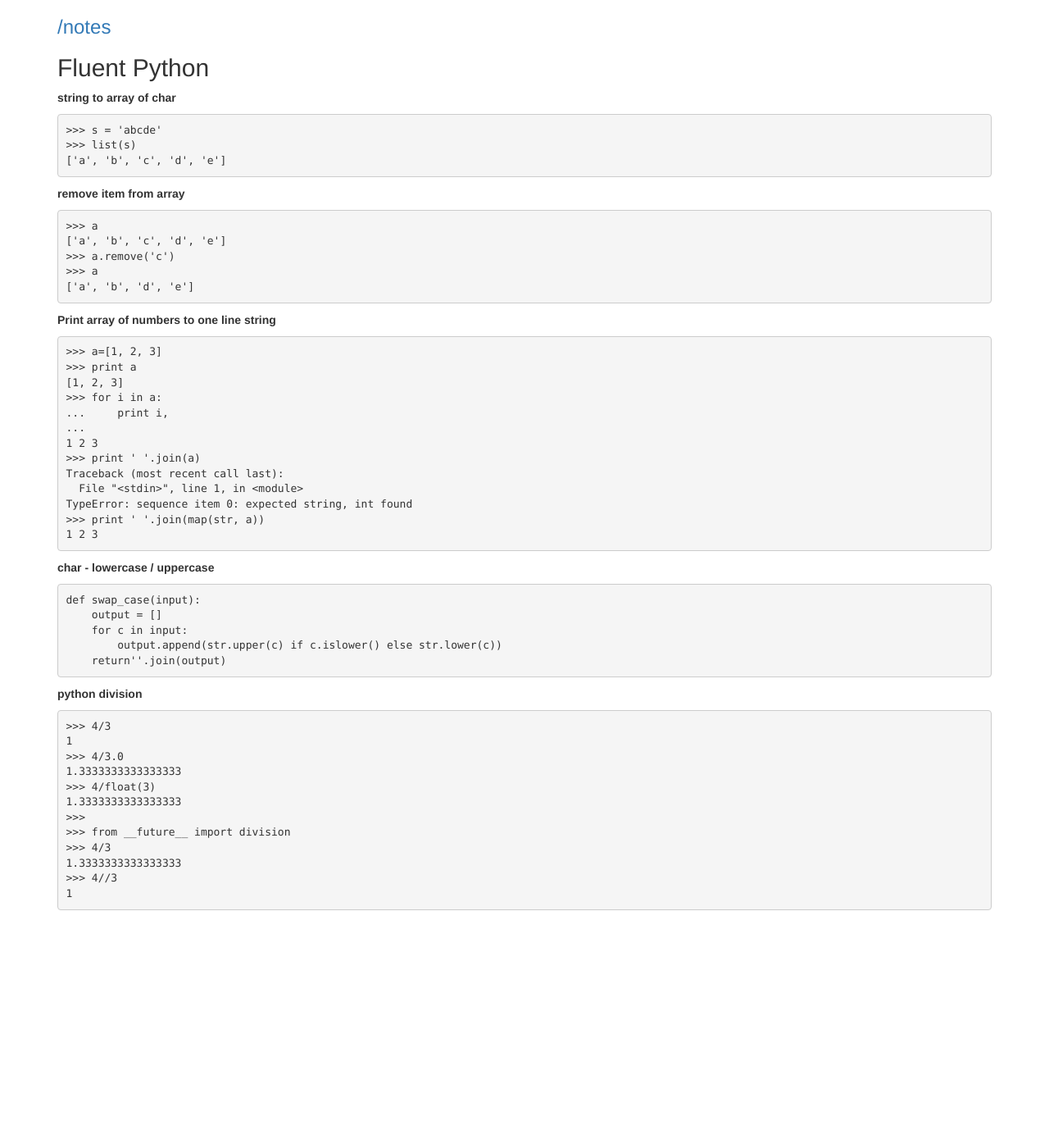
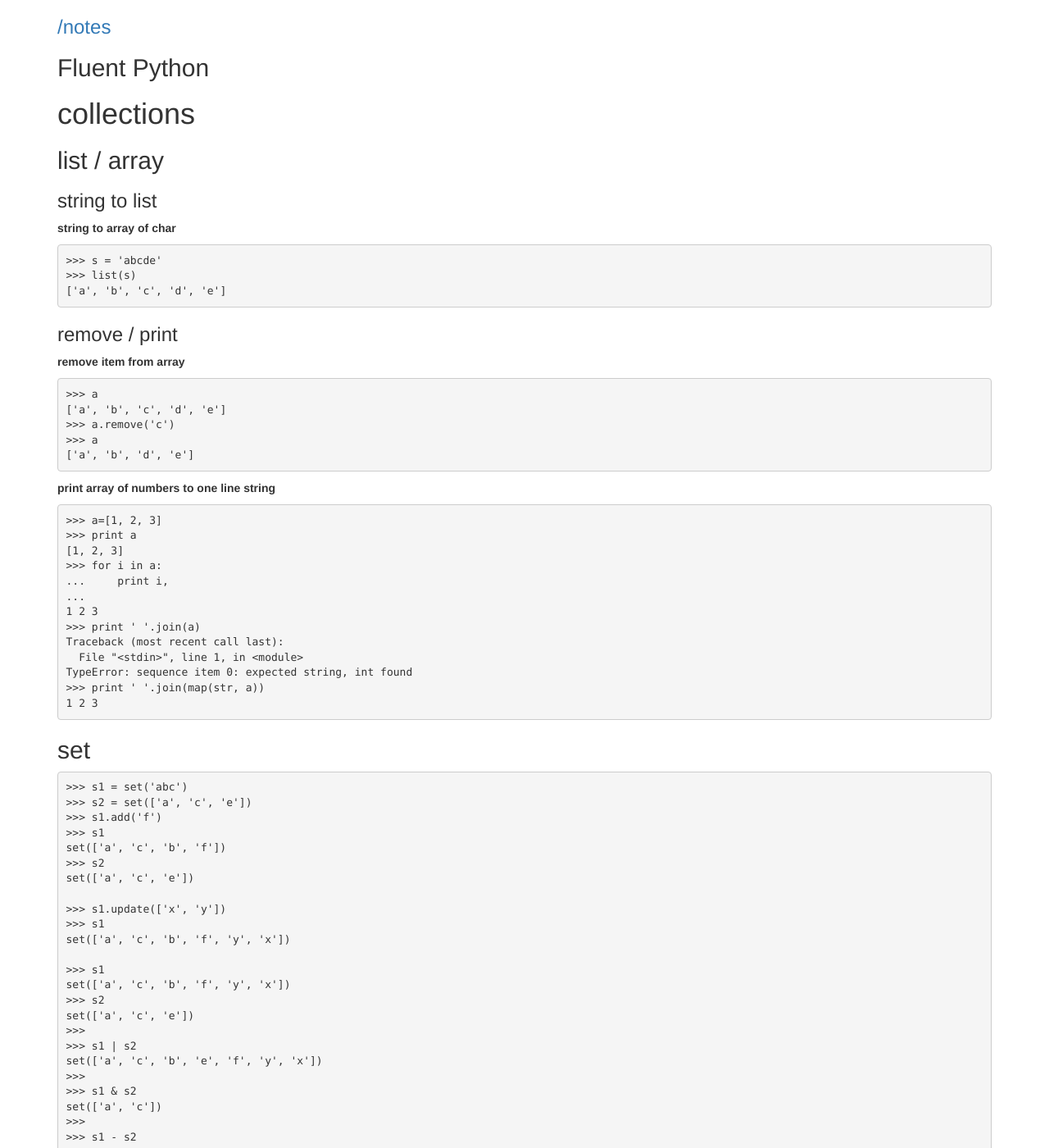
Before and after one commit to gary-liguoliang/notes, a Jekyll site: the page built from _posts/2016-03-16-python-fluent-python.md, in a window 1280 px wide and 1400 px high. Shown: the whole window at 82% size. Built offline with Jekyll 4.4.1, drawn with Linux system fonts in a browser that asks for light colours; some of the changed text lies outside the part shown.

Commit message:
Update 2016-03-16-python-fluent-python.md

````diff
--- a/_posts/2016-03-16-python-fluent-python.md
+++ b/_posts/2016-03-16-python-fluent-python.md
@@ -5,7 +5,11 @@ title: Fluent Python
 
 Fluent Python
 ----
+# collections
 
+## list / array
+
+### string to list
 **string to array of char**
 
 ```python
@@ -14,8 +18,8 @@ Fluent Python
 ['a', 'b', 'c', 'd', 'e']
 ```
 
+### remove / print
 **remove item from array**
-
 ```python
 >>> a
 ['a', 'b', 'c', 'd', 'e']
@@ -24,7 +28,7 @@ Fluent Python
 ['a', 'b', 'd', 'e']
 ```
 
-**Print array of numbers to one line string**
+**print array of numbers to one line string**
 
 ```python
 >>> a=[1, 2, 3]
@@ -42,6 +46,40 @@ TypeError: sequence item 0: expected string, int found
 1 2 3
 ```
 
+## set
+```python
+>>> s1 = set('abc')
+>>> s2 = set(['a', 'c', 'e'])
+>>> s1.add('f')
+>>> s1
+set(['a', 'c', 'b', 'f'])
+>>> s2
+set(['a', 'c', 'e'])
+
+>>> s1.update(['x', 'y'])
+>>> s1
+set(['a', 'c', 'b', 'f', 'y', 'x'])
+
+>>> s1
+set(['a', 'c', 'b', 'f', 'y', 'x'])
+>>> s2
+set(['a', 'c', 'e'])
+>>>
+>>> s1 | s2
+set(['a', 'c', 'b', 'e', 'f', 'y', 'x'])
+>>>
+>>> s1 & s2
+set(['a', 'c'])
+>>>
+>>> s1 - s2
+set(['y', 'x', 'b', 'f'])
+>>>
+>>> s2 - s1
+set(['e'])
+```
+
+
+# String
 
 **char - lowercase / uppercase**
 
````
Also changed, not shown: other parts of _posts/2016-03-16-python-fluent-python.md (+1 -0 lines).
